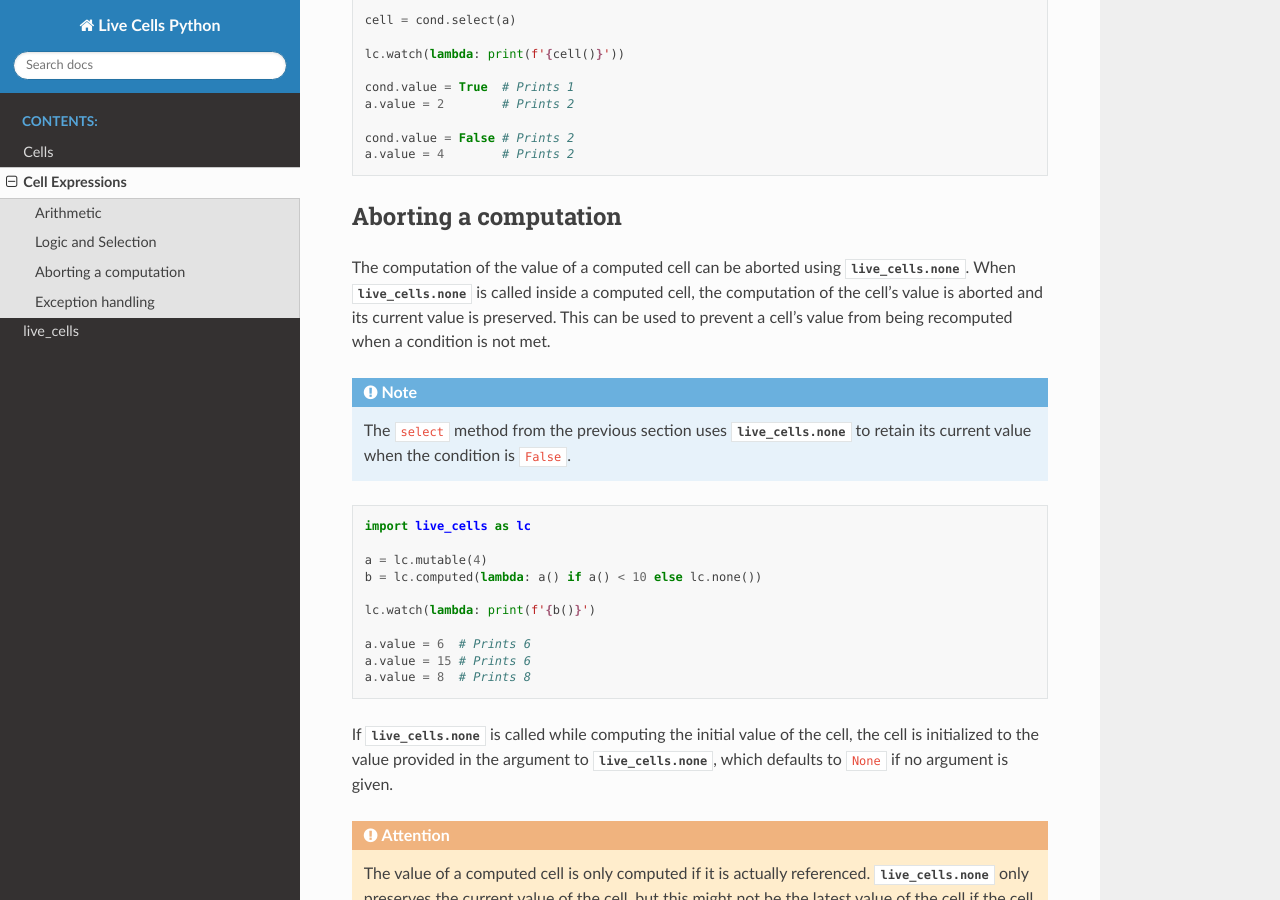
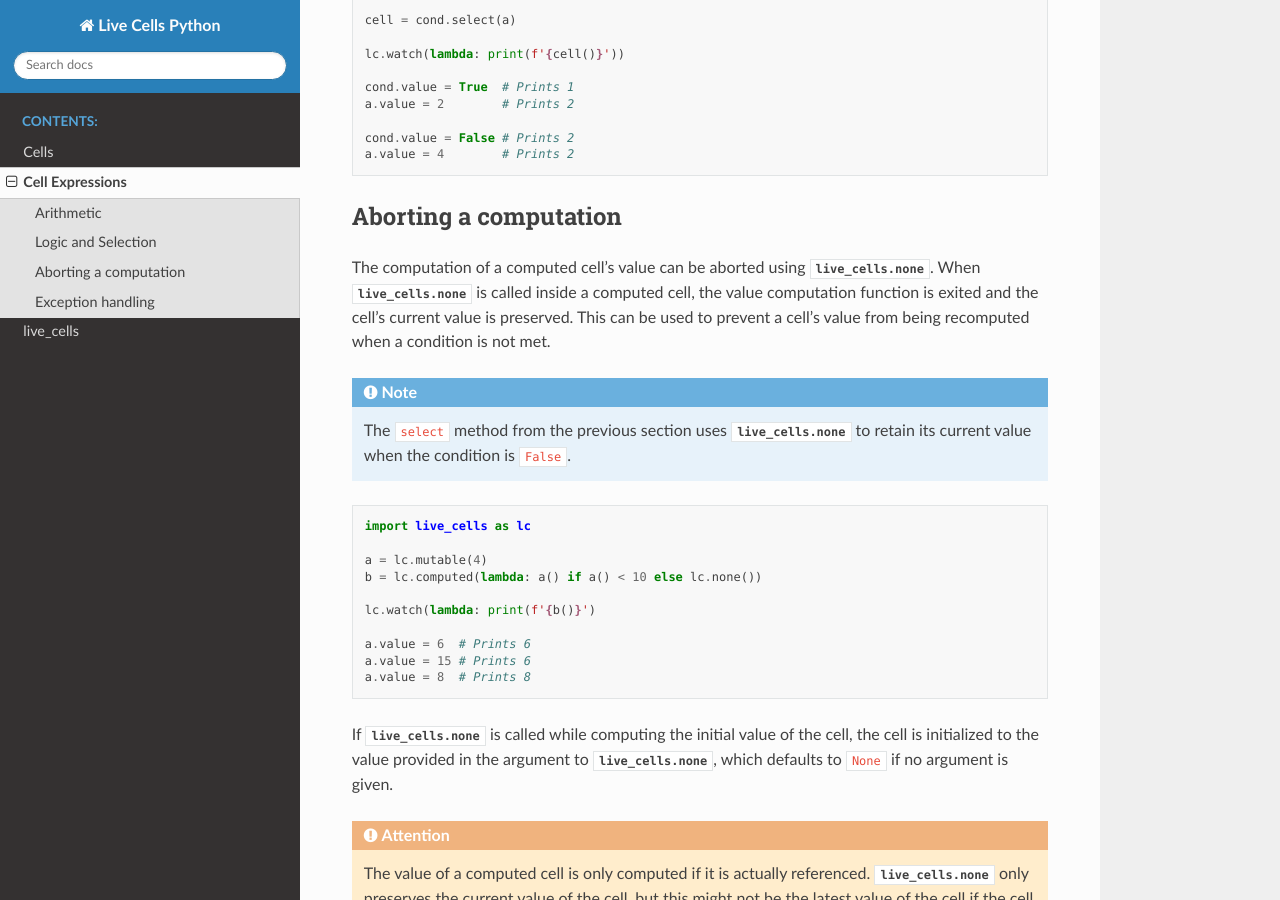
Before and after one commit to alex-gutev/live_cells_py, a Sphinx documentation site: the page built from docs/basics/cell-expressions.rst, in a window 1280 px wide and 900 px high, scrolled down 2327 px. Built offline with Sphinx 7.4.7 and the Read the Docs theme 2.0.0, drawn with Linux system fonts in a browser that asks for light colours.

Commit message:
Rephrase explanation of live_cells.none().

```diff
--- a/docs/basics/cell-expressions.rst
+++ b/docs/basics/cell-expressions.rst
@@ -134,9 +134,9 @@ cell's value will not be updated if the condition is ``False``.
 Aborting a computation
 ======================
 
-The computation of the value of a computed cell can be aborted using
+The computation of a computed cell's value can be aborted using
 :any:`live_cells.none`. When :any:`live_cells.none` is called inside a
-computed cell, the computation of the cell's value is aborted and its
+computed cell, the value computation function is exited and the cell's
 current value is preserved. This can be used to prevent a cell's value
 from being recomputed when a condition is not met.
 
```
